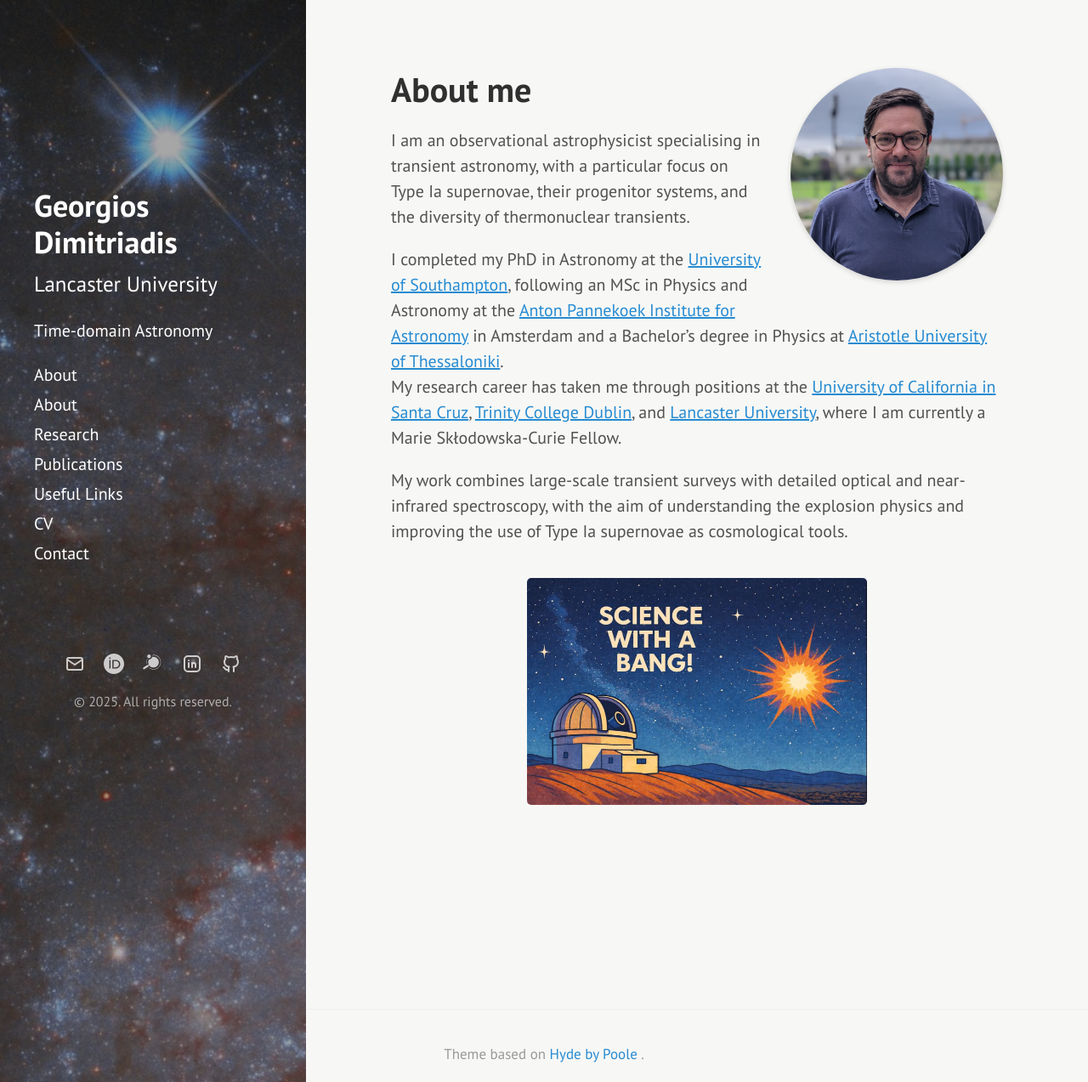
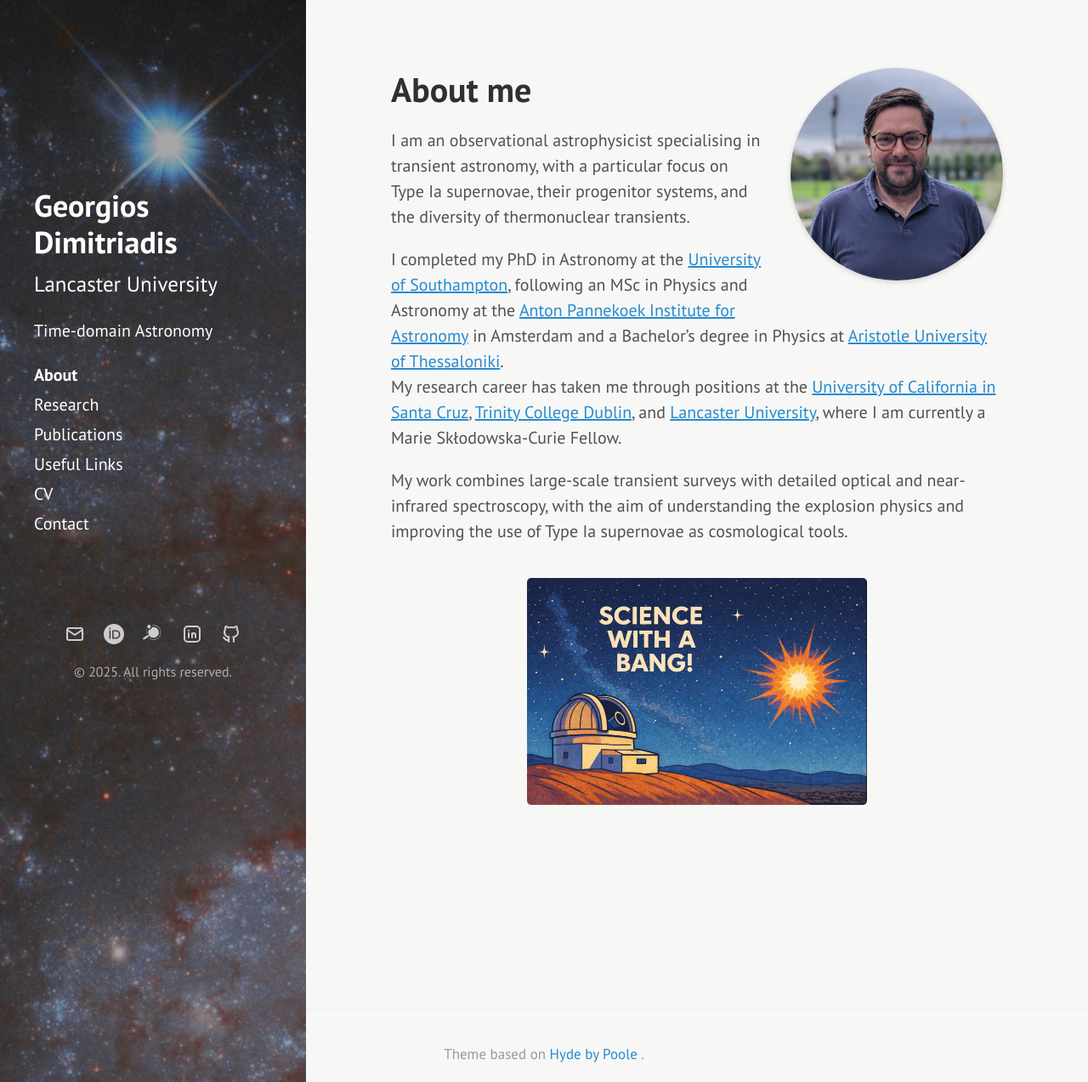
Before and after one commit to geodimitriadis/geodimitriadis.github.io, a Jekyll site: the page built from index.md, in a window 1280 px wide and 1273 px high. Shown: the whole window at 85% size. Built offline with Jekyll 4.4.1, drawn with Linux system fonts in a browser that asks for light colours.

Commit message:
Update sidebar.html

```diff
--- a/_includes/sidebar.html
+++ b/_includes/sidebar.html
@@ -17,13 +17,24 @@
     </div>
 
     <nav class="sidebar-nav">
-      <a class="sidebar-nav-item" href="{{ site.baseurl }}/">About</a>
-      <a class="sidebar-nav-item{% if page.title == 'About' %} active{% endif %}" href="{{ site.baseurl }}/About/">About</a>
-      <a class="sidebar-nav-item" href="{{ site.baseurl }}/research/">Research</a>
-      <a class="sidebar-nav-item" href="{{ site.baseurl }}/publications/">Publications</a>
-      <a class="sidebar-nav-item{% if page.title == 'Useful Links' %} active{% endif %}" href="{{ site.baseurl }}/useful-links/">Useful Links</a>
-      <a class="sidebar-nav-item" href="{{ site.baseurl }}/assets/GD_CV_without_pub_list.pdf" target="_blank" rel="noopener">CV</a>
-      <a class="sidebar-nav-item" href="{{ site.baseurl }}/contact/">Contact</a>
+      <a class="sidebar-nav-item{% if page.url == '/' %} active{% endif %}"
+         href="{{ site.baseurl }}/">About</a>
+
+      <a class="sidebar-nav-item{% if page.url contains '/research/' %} active{% endif %}"
+         href="{{ site.baseurl }}/research/">Research</a>
+
+      <a class="sidebar-nav-item{% if page.url contains '/publications/' %} active{% endif %}"
+         href="{{ site.baseurl }}/publications/">Publications</a>
+
+      <a class="sidebar-nav-item{% if page.url contains '/useful-links/' %} active{% endif %}"
+         href="{{ site.baseurl }}/useful-links/">Useful Links</a>
+
+      <a class="sidebar-nav-item"
+         href="{{ site.baseurl }}/assets/GD_CV_without_pub_list.pdf"
+         target="_blank" rel="noopener">CV</a>
+
+      <a class="sidebar-nav-item{% if page.url contains '/contact/' %} active{% endif %}"
+         href="{{ site.baseurl }}/contact/">Contact</a>
     </nav>
 
     <div class="sidebar-bottom">
```
